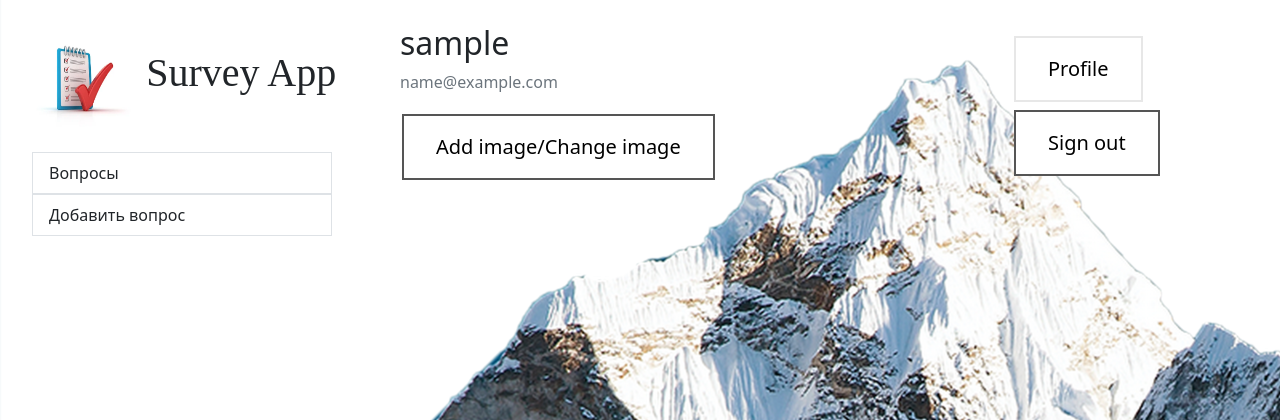
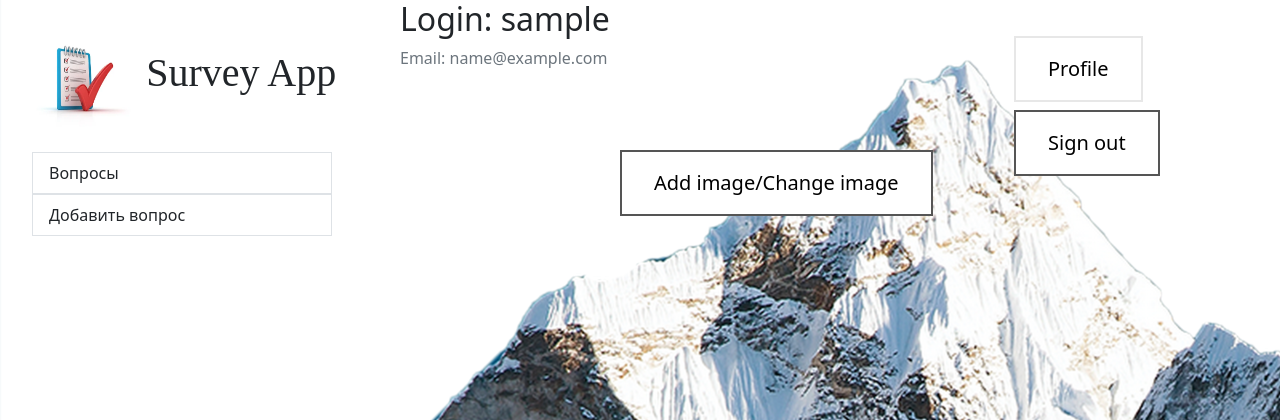
Before and after one commit to AkhrievSuleym/Django_survey, a Django app: page /users/profile/ in a window 1280 px wide. Shown: the top 420 px of the page. Run offline with Django 5.2, Linux system fonts and the light colour scheme; the visitor is signed in with stand-in values (Sample User, id 1).

Commit message:
Requirements

```diff
--- /dev/null
+++ b/mysite/requirements.txt
@@ -0,0 +1 @@
+Django==5.0.4
--- a/mysite/users/templates/users/profile.html
+++ b/mysite/users/templates/users/profile.html
@@ -2,16 +2,12 @@
 
 {% block title %}Профиль{% endblock %}
 {% block content %}
-    <div class="content-section">
-      <div class="media">
+      <div style="float: left;">
+          <h2 class="account-heading">Login: {{ user.username }}</h2>
+          <p class="text-secondary">Email: {{ user.email }}</p>
         <img class="rounded-circle account-img" src="{{ user.profile.image.url }}">
-        <div class="media-body">
-          <h2 class="account-heading">{{ user.username }}</h2>
-          <p class="text-secondary">{{ user.email }}</p>
-        </div>
       </div>
       <div>
-          <a class="nav-item nav-link" href=""><button class="button button3">Add image/Change image</button></a>
+          <a class="nav-item nav-link" href=""><button class="button button3" style="margin: 150px 10px 150px;">Add image/Change image</button></a>
       </div>
-    </div>
 {% endblock content %}
```
